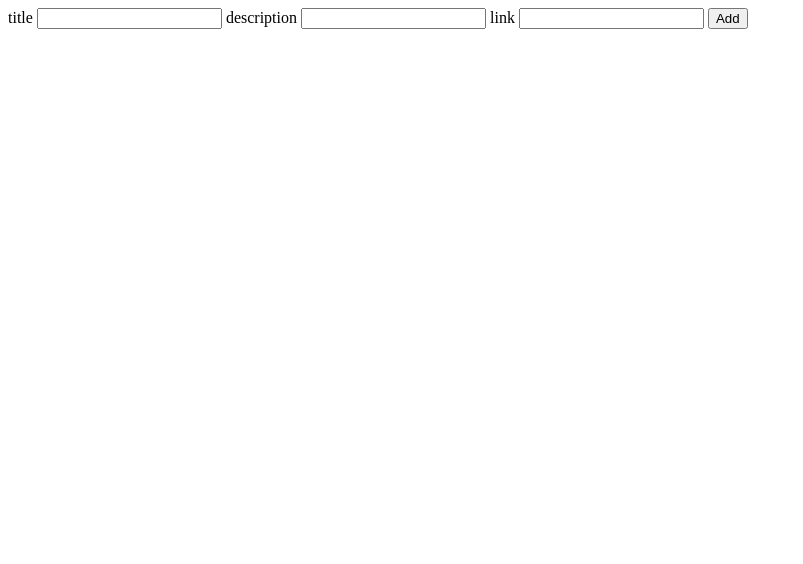
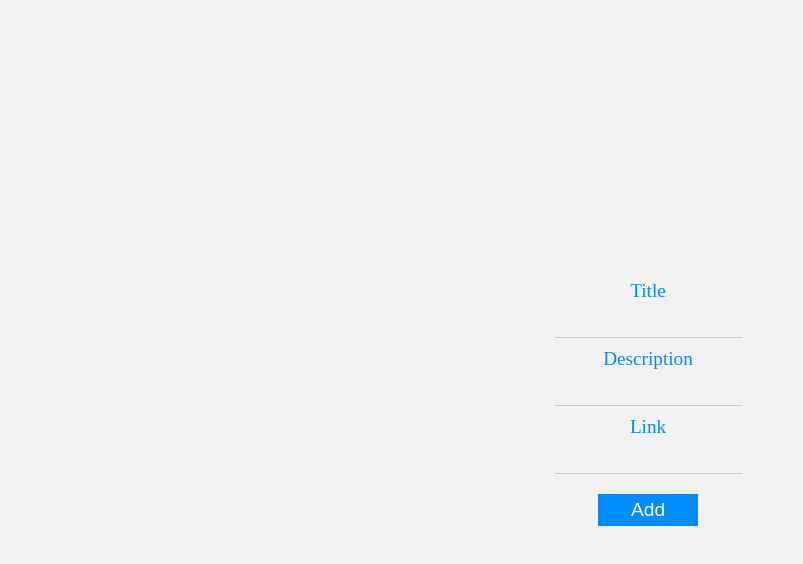
Before and after one commit to NicholasBokeria/manage-advertisement, a website: page public/index.html in a window 1280 px wide. Shown: the whole page, without its empty margins (0-803 px from the left). Drawn offline with Linux system fonts and the light colour scheme.

Commit message:
Send advertisement

```diff
--- a/public/index.html
+++ b/public/index.html
@@ -22,14 +22,15 @@
 <html>
     <head>
         <title>CRM</title>
+        <link rel="stylesheet" href="style.css">
     </head>
 
     <body>
-        <label>title</label>
+        <label>Title</label>
         <input type="text" name="title">
-        <label>description</label>
+        <label>Description</label>
         <input type="text" name="description">
-        <label>link</label>
+        <label>Link</label>
         <input type="text" name="link">
 
         <button id="add">Add</button>
--- a/public/style.css
+++ b/public/style.css
@@ -0,0 +1,30 @@
+html, body {
+    height: 100%; width: 100%
+}
+
+body {
+    display: flex;
+    flex-direction: column;
+    justify-content: center;
+    align-items: center;
+    background-color: #f2f2f2
+}
+input {
+    padding: 5px;
+    border: 0;
+    border-bottom: 1px solid #ccc;
+    background: #f2f2f2;
+}
+label{
+    padding: 10px;
+    font-size: 1.2em;
+    color: rgb(0, 140, 255)
+} button {
+    margin: 20px;
+    font-size: 1.2em;
+    padding: 5px;
+    width: 100px;
+    border: 0;
+    background: rgb(0, 140, 255);
+    color: #fff;
+}
--- a/server/server.js
+++ b/server/server.js
@@ -22,8 +22,12 @@ app.post('/advertisement/save', (req, res) => {
 
     const adv = new Advertisement({ title, description, link })
     adv.save()
-        .then(adv => console.log(adv))
+        .then(adv => console.log('s'))
         .catch(err => console.log(err))
+})
+
+app.get('/advertisement', (req, res) => {
+    Advertisement.find({}, (err, adv) => res.json(adv))
 })
 
 app.listen(process.env.PORT, () => {
```
